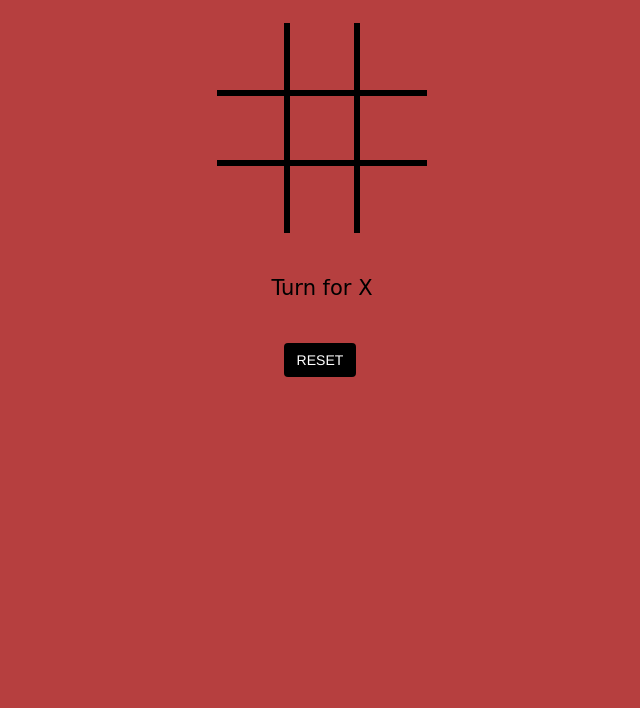
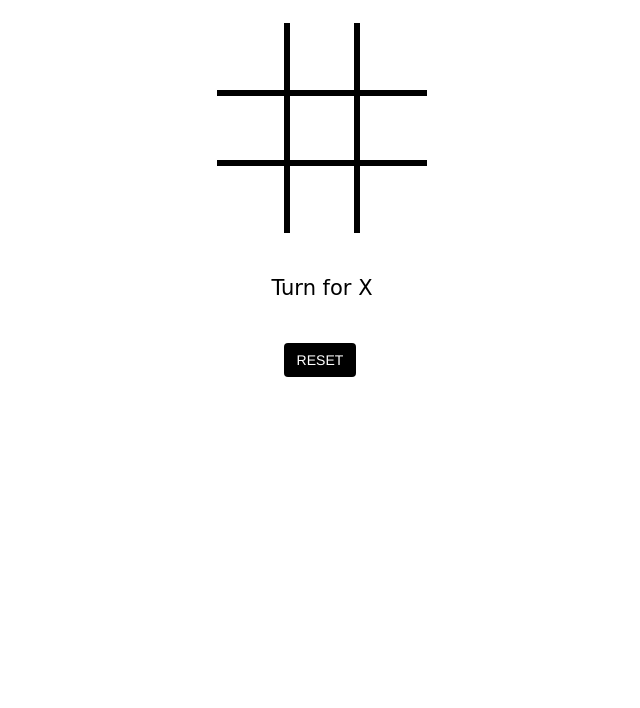
Before and after one commit to VDVYAS/Tic-Tac-Toe, a plain HTML site: page index.html in a window 1280 px wide. Shown: the part 92-800 px from the top of the page, without its empty margins (318-958 px from the left). Drawn offline with nearby package versions, Linux system fonts and the light colour scheme.

Commit message:
Update index.html

```diff
--- a/index.html
+++ b/index.html
@@ -9,7 +9,7 @@
     <link rel="preconnect" href="https://fonts.googleapis.com">
 </head>
 
-<body style="background-color: #b63f3f;">
+<body >
 
     <h1 class="heading">Tic Tac Toe</h1>
     <div class="game">
```
